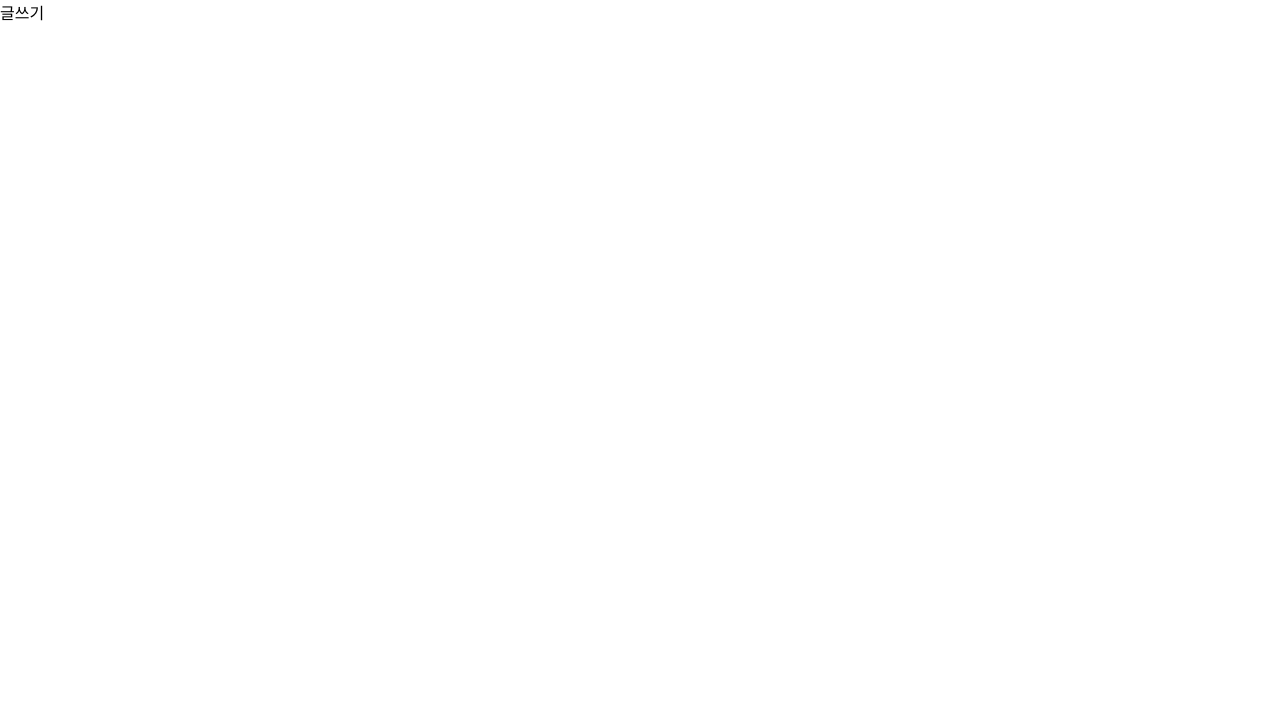
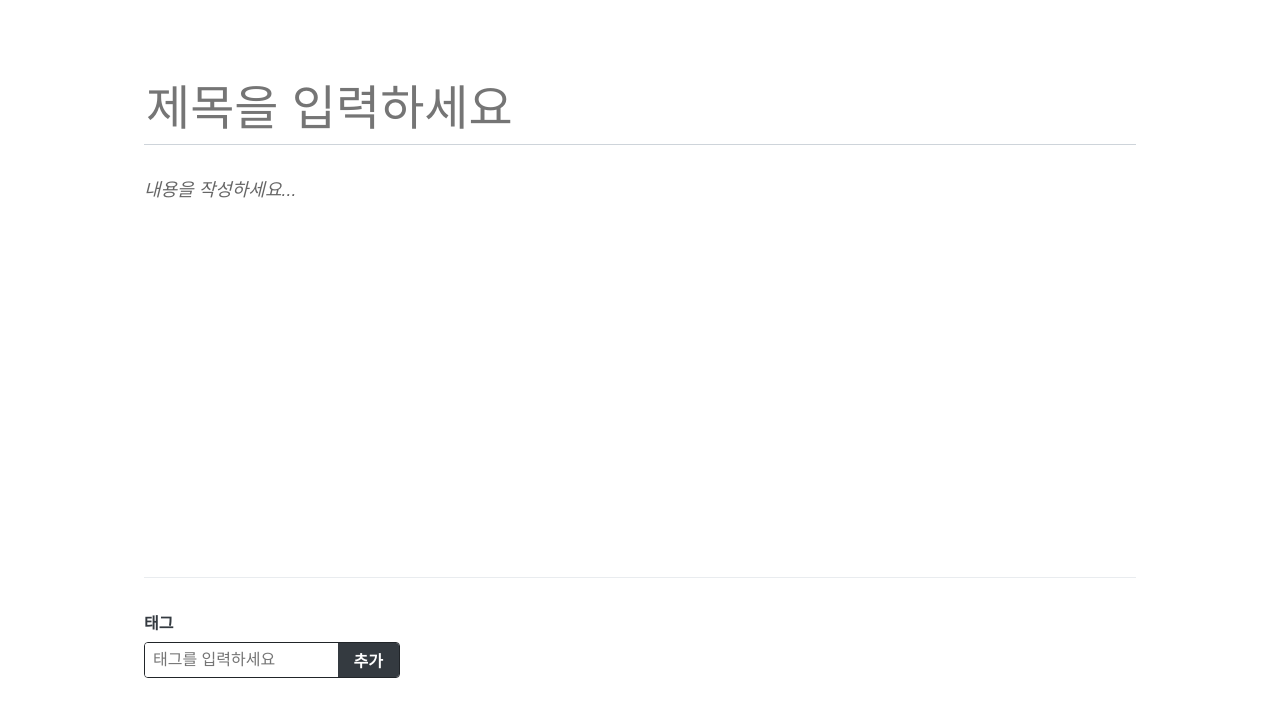
Before and after one commit to HyunJinNo/blog-frontend, a Next.js app: page /write in a window 1280 px wide. Shown: the top 716 px of the page. Built offline with nearby package versions, Linux system fonts and the light colour scheme.

Commit message:
1. react-quill 라이브러리 적용 2. Editor UI 구현 3. TagBox 컴포넌트 작성

```diff
--- a/package.json
+++ b/package.json
@@ -15,6 +15,7 @@
     "next": "14.2.2",
     "react": "^18",
     "react-dom": "^18",
+    "react-quill": "^2.0.0",
     "react-redux": "^9.1.1",
     "redux": "^5.0.1",
     "redux-saga": "^1.3.0",
--- a/src/app/layout.tsx
+++ b/src/app/layout.tsx
@@ -1,6 +1,6 @@
 import type { Metadata } from "next";
 import { Inter } from "next/font/google";
-import "../styles/globals.scss";
+import "@/styles/globals.scss";
 import ReduxProvider from "@/components/redux/ReduxProvider";
 
 const inter = Inter({ subsets: ["latin"] });
--- a/src/app/write/page.tsx
+++ b/src/app/write/page.tsx
@@ -1,3 +1,12 @@
+import Responsive from "@/components/common/Responsive";
+import Editor from "@/components/write/Editor";
+import TagBox from "@/components/write/TagBox";
+
 export default function WritePage() {
-  return <div>글쓰기</div>;
+  return (
+    <Responsive>
+      <Editor />
+      <TagBox />
+    </Responsive>
+  );
 }
--- /dev/null
+++ b/src/components/write/Editor.tsx
@@ -0,0 +1,47 @@
+"use client";
+
+import dynamic from "next/dynamic";
+import "@/styles/Editor.scss";
+import { useState } from "react";
+import "react-quill/dist/quill.bubble.css";
+
+// react-quill은 서버 사이드 렌더링을 지원하지 않기 때문에
+// 클라이언트 사이드에서 모듈을 불러오도록 설정한다.
+// 이를 통해 "document is not found" 에러를 방지할 수 있다.
+const ReactQuill = dynamic(() => import("react-quill"), {
+  ssr: false,
+  loading: () => <p>Loading...</p>,
+});
+
+const Editor = () => {
+  const [text, setText] = useState("");
+
+  return (
+    <div className="Editor">
+      <input
+        className="titleInput"
+        type="text"
+        placeholder="제목을 입력하세요"
+      />
+      <ReactQuill
+        className="quillWrapper"
+        theme="bubble"
+        placeholder="내용을 작성하세요..."
+        value={text}
+        onChange={(e) => setText(e)}
+        modules={{
+          // 더 많은 옵션
+          // https://quilljs.com/docs/modules/toolbar/ 참고
+          toolbar: [
+            [{ header: "1" }, { header: "2" }],
+            ["bold", "italic", "underline", "strike"],
+            [{ list: "ordered" }, { list: "bullet" }],
+            ["blockquote", "code-block", "link", "image"],
+          ],
+        }}
+      />
+    </div>
+  );
+};
+
+export default Editor;
--- /dev/null
+++ b/src/components/write/TagBox.tsx
@@ -0,0 +1,88 @@
+"use client";
+
+import "@/styles/TagBox.scss";
+import React, { ChangeEvent, FormEvent, useCallback, useState } from "react";
+
+const TagBox = () => {
+  const [input, setInput] = useState<string>("");
+  const [localTags, setLocalTags] = useState<string[]>([]);
+
+  const insertTag = useCallback(
+    (tag: string) => {
+      if (!tag) {
+        return; // 공백인 경우 추가하지 않음.
+      } else if (localTags.includes(tag)) {
+        return; // 이미 존재하는 경우 추가하지 않음.
+      } else {
+        setLocalTags([...localTags, tag]);
+      }
+    },
+    [localTags],
+  );
+
+  const onRemove = useCallback(
+    (tag: string) => {
+      setLocalTags(localTags.filter((value) => value !== tag));
+    },
+    [localTags],
+  );
+
+  const onChange = useCallback((e: ChangeEvent<HTMLInputElement>) => {
+    setInput(e.target.value);
+  }, []);
+
+  const onSubmit = useCallback(
+    (e: FormEvent<HTMLFormElement>) => {
+      e.preventDefault();
+      insertTag(input.trim()); // 앞뒤 공백을 제거한 후 등록
+      setInput("");
+    },
+    [input, insertTag],
+  );
+
+  // React.memo를 사용하여 tag 값이 바뀔 때만 리렌더링되도록 처리
+  const TagItem = React.memo(
+    ({ tag, onRemove }: { tag: string; onRemove: (tag: string) => void }) => (
+      <div className="tag" onClick={() => onRemove(tag)}>
+        #{tag}
+      </div>
+    ),
+  );
+  TagItem.displayName = "TagItem";
+
+  // React.memo를 사용하여 tags 값이 바뀔 때문 리렌더링되도록 처리
+  const TagList = React.memo(
+    ({
+      tags,
+      onRemove,
+    }: {
+      tags: string[];
+      onRemove: (tag: string) => void;
+    }) => (
+      <div className="tagList">
+        {tags.map((tag) => (
+          <TagItem key={tag} tag={tag} onRemove={onRemove} />
+        ))}
+      </div>
+    ),
+  );
+  TagList.displayName = "TagList";
+
+  return (
+    <div className="TagBox">
+      <h4>태그</h4>
+      <form className="tagForm" onSubmit={onSubmit}>
+        <input
+          type="text"
+          placeholder="태그를 입력하세요"
+          value={input}
+          onChange={onChange}
+        />
+        <button type="submit">추가</button>
+      </form>
+      <TagList tags={localTags} onRemove={onRemove} />
+    </div>
+  );
+};
+
+export default TagBox;
--- /dev/null
+++ b/src/styles/Editor.scss
@@ -0,0 +1,31 @@
+@import "./utils.scss";
+
+.Editor {
+  // 페이지 위, 아래 여백 설정
+  padding-top: 5rem;
+  padding-bottom: 5rem;
+
+  .titleInput {
+    font-size: 3rem;
+    outline: none;
+    padding-bottom: 0.5rem;
+    border: none;
+    border-bottom: 1px solid nth($gray, 5);
+    margin-bottom: 2rem;
+    width: 100%;
+  }
+
+  .quillWrapper {
+    // 최소 크기 지정 및 padding 제거
+    .ql-editor {
+      padding: 0px;
+      min-height: 320px;
+      font-size: 1.125rem;
+      line-height: 1.5;
+    }
+
+    .ql-editor.ql-blank::before {
+      left: 0px;
+    }
+  }
+}
--- /dev/null
+++ b/src/styles/TagBox.scss
@@ -0,0 +1,63 @@
+@import "./utils.scss";
+
+.TagBox {
+  width: 100%;
+  border-top: 1px solid nth($gray, 3);
+  padding-top: 2rem;
+
+  h4 {
+    color: nth($gray, 9);
+    margin-top: 0;
+    margin-bottom: 0.5rem;
+  }
+
+  .tagForm {
+    border-radius: 4px;
+    overflow: hidden;
+    display: flex;
+    width: 256px;
+    border: 1px solid nth($gray, 10); // 스타일 초기화
+
+    input,
+    button {
+      outline: none;
+      border: none;
+      font-size: 1rem;
+    }
+
+    input {
+      padding: 0.5rem;
+      flex: 1;
+      min-width: 0;
+    }
+
+    button {
+      cursor: pointer;
+      padding-left: 1rem;
+      padding-right: 1rem;
+      border: none;
+      background-color: nth($gray, 9);
+      color: white;
+      font-weight: bold;
+
+      &:hover {
+        background-color: nth($gray, 7);
+      }
+    }
+  }
+
+  .tagList {
+    display: flex;
+    margin-top: 0.5rem;
+
+    .tag {
+      margin-right: 0.5rem;
+      color: nth($gray, 7);
+      cursor: pointer;
+
+      &:hover {
+        opacity: 0.5;
+      }
+    }
+  }
+}
```
Also changed, not shown: 1 other file (tests, documents, lock files or other folders).
